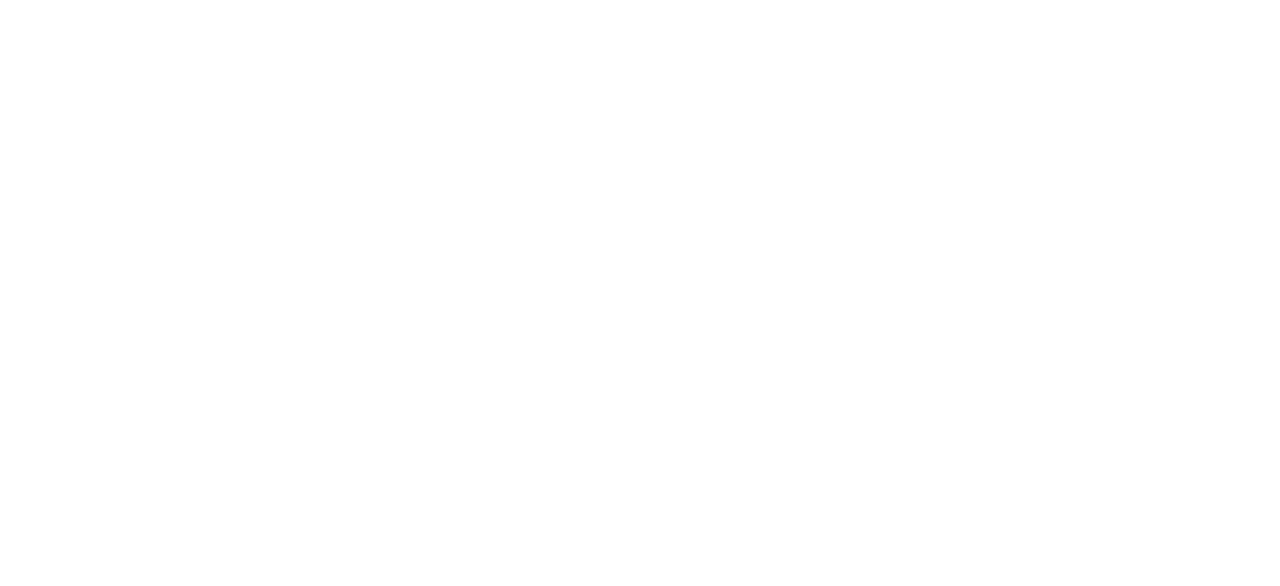
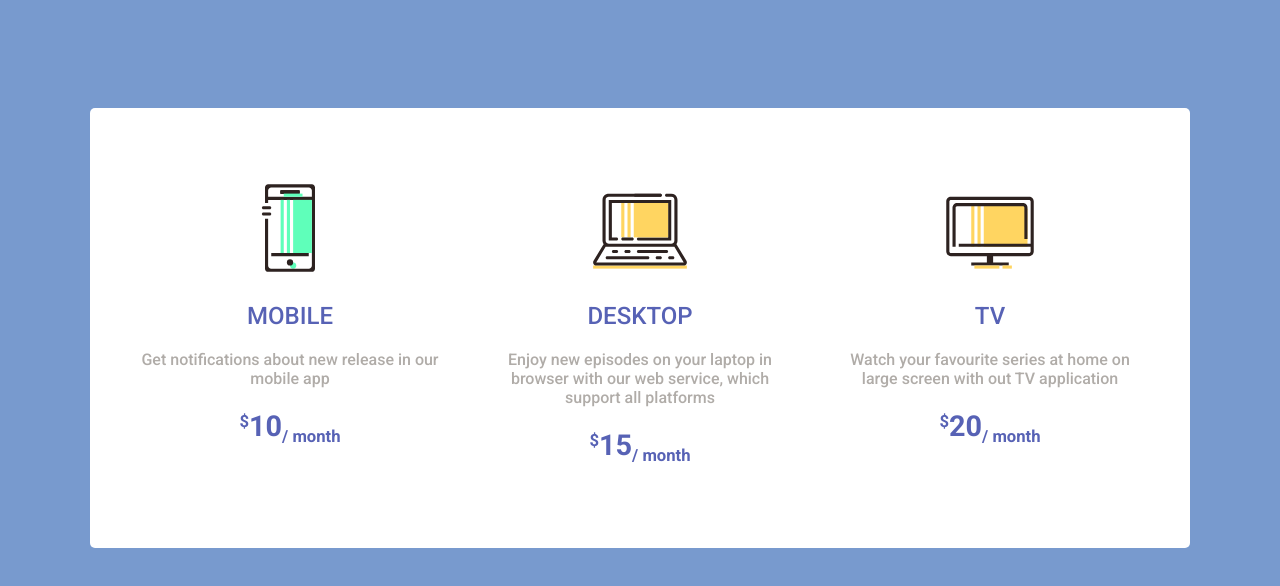
Before and after one commit to MosesNwaeze/frontloop, a plain HTML site: page assets/index.html in a window 1280 px wide. Drawn offline with Linux system fonts and the light colour scheme.

Commit message:
First commit

```diff
--- a/assets/index.html
+++ b/assets/index.html
@@ -18,5 +18,29 @@
 
     Good luck and have fun!
   -->
+  <div class="container">
+    <div class="device">
+      <img src="/img/device.svg" class="img"/>
+      <h2 class="title">mobile</h2>
+      <p class="desc">Get notifications about new release in our mobile app</p>
+      <h2 class="price"><sup><small>$</small></sup><span class="number">10</span><sub><small>/ month</small></sub></h2>
+    </div>
+
+    <div class="laptop">
+      <img src="/img/laptop.svg" class="img"/>
+      <h2 class="title">desktop</h2>
+      <p class="desc">Enjoy new episodes on your laptop in browser with our web service, which support all platforms</p>
+      <h2 class="price"><sup><small>$</small></sup><span class="number">15</span><sub><small>/ month</small></sub></h2>
+    </div>
+
+    <div class="monitor">
+      <img src="/img/monitor.svg" class="img"/>
+      <h2 class="title">tv</h2>
+      <p class="desc">Watch your favourite series at home on large screen with out TV application</p>
+      <h2 class="price"><sup><small>$</small></sup><span class="number">20</span><sub><small>/ month</small></sub></h2>
+    </div>
+
+    <div class="clear-both"></div>
+  </div>
 </body>
 </html>
--- a/assets/styles.css
+++ b/assets/styles.css
@@ -0,0 +1,64 @@
+body {
+  font-family: Roboto, sans-serif;
+  background-color: #789ace;
+  padding-top: 100px;
+  padding-bottom: 150px;
+}
+
+.container {
+  background-color: white;
+  margin: auto auto;
+  width: 1000px;
+  height: 300px;
+  border-radius: 5px;
+  padding: 70px 50px;
+}
+
+.device {
+  float: left;
+  width: 300px;
+  margin-right: 50px;
+  text-align: center;
+}
+
+.img {
+  width: 100px;
+  height: 100px;
+}
+
+.laptop {
+  float: left;
+  width: 300px;
+  text-align: center;
+}
+
+.monitor {
+  float: right;
+  width: 300px;
+  text-align: center;
+}
+
+.title {
+  color: #5762b5;
+  text-transform: uppercase;
+  font-weight: 500;
+}
+
+.desc {
+  font-weight: 500;
+  color: #b0aca8;
+}
+
+.price {
+  color: #5762b5;
+}
+
+.price .number {
+  font-weight: 1000;
+  font-size: larger;
+  line-height: normal;
+}
+
+.clear-both {
+  clear: both;
+}
```
